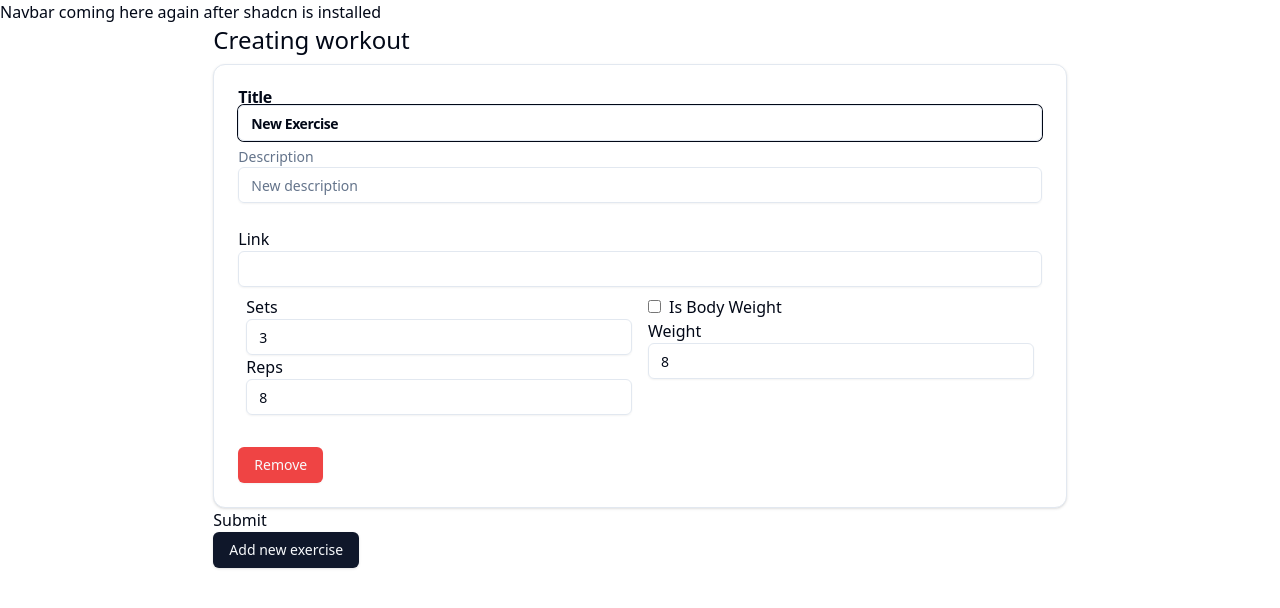
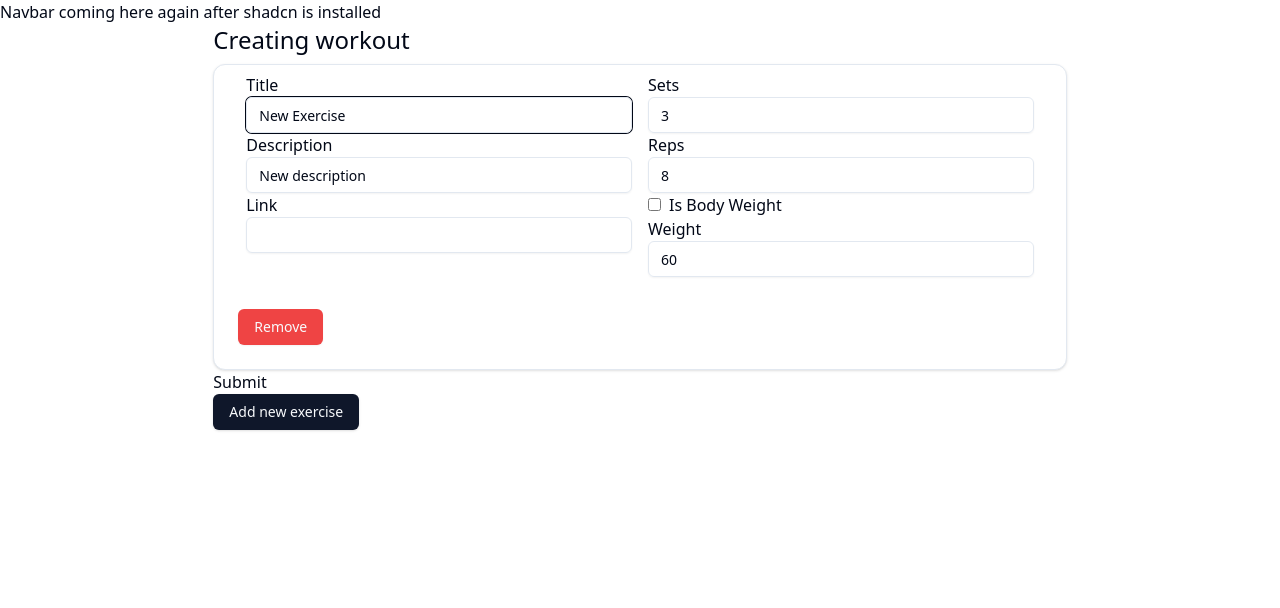
Before and after one commit to taraldga/trainingplanner, a React (Vite) app: page /workouts/new in a window 1280 px wide. Both pictures are taken after a click on the button "Add new exercise". Shown: the top 608 px of the page. Built offline with nearby package versions, Linux system fonts and the light colour scheme.

Commit message:
Cleanup design a bit more, compact everything into two rows

```diff
--- a/src/pages/workouts/StrengthWorkoutForm.tsx
+++ b/src/pages/workouts/StrengthWorkoutForm.tsx
@@ -31,32 +31,28 @@ const StrengthWorkoutForm = ({
 }: StrengthWorkoutFormProps) => {
   return (
     <Card className="mt-2" key={field.id}>
-      <CardHeader>
-        <CardTitle>
+      <CardContent>
+        <div className="flex justify-around">
+          <div className="w-1/2 p-2">
             <label htmlFor="exercises.${idx}.title">Title</label>
             <Input
               id={`exercises.${idx}.description`}
               {...register(`exercises.${idx}.title`)}
               type="text"
             />
-        </CardTitle>
-        <CardDescription>
             <label htmlFor="exercises.${idx}.description">Description</label>
             <Input
               id={`exercises.${idx}.description`}
               {...register(`exercises.${idx}.description`)}
               type="text"
             />
-        </CardDescription>
-      </CardHeader>
-      <CardContent>
             <label htmlFor="exercises.${idx}.link">Link</label>
             <Input
               id={`exercises.${idx}.link`}
               {...register(`exercises.${idx}.link`)}
               type="text"
             />
-        <div className="flex justify-around">
+          </div>
           <div className="w-1/2 p-2">
           <label htmlFor="exercises.${idx}.sets">Sets</label>
           <Input
@@ -70,8 +66,7 @@ const StrengthWorkoutForm = ({
             {...register(`exercises.${idx}.reps`)}
             type="number"
           />
-          </div>
-          <div className="w-1/2 p-2">
+
             <input
               type="checkbox"
               id={`exercises.${idx}.isBodyWeight`}
@@ -85,7 +80,7 @@ const StrengthWorkoutForm = ({
             <Input
               id={`exercises.${idx}.weight`}
               disabled={isBodyWeight}
-              {...register(`exercises.${idx}.reps`)}
+              {...register(`exercises.${idx}.weight`)}
               type="number"
             />
           </div>
```
Lines whose indentation alone changed are shown as unchanged.
